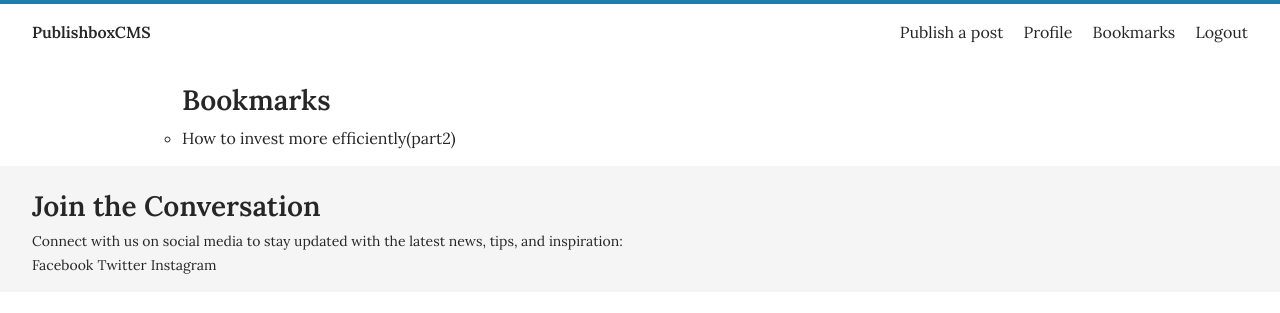
After one commit to Chimereya/djangoCMS, a Django app: page /post/favourites/ in a window 1280 px wide. The commit adds this page. Shown: the top 313 px of the page. Run offline with Django 5.2, Linux system fonts and the light colour scheme; a user stored in the database is signed in; data comes from the database, SQL or seed files in the repository; parts of the project's set-up code (start-up, migrations or seed data) failed here and were passed over; some libraries are stand-ins or nearby versions.

Commit message:
added bookmark functionality

```diff
--- a/main/admin.py
+++ b/main/admin.py
@@ -1,5 +1,5 @@
 from django.contrib import admin
-from .models import Post, Comment, Bookmark
+from .models import Post, Comment
 
 
 @admin.register(Post)
@@ -7,4 +7,3 @@ class PostAdmin(admin.ModelAdmin):
     prepopulated_fields = {'slug': ('title',), }
 
 admin.site.register(Comment)
-admin.site.register(Bookmark)
--- a/main/models.py
+++ b/main/models.py
@@ -26,7 +26,7 @@ class Post(models.Model):
     status = models.IntegerField(choices=STATUS, default=0)
     likes = models.ManyToManyField(User, related_name='liked_posts', blank=True)
     view_count = models.IntegerField(default=0)
-    bookmarks = models.ManyToManyField(User, related_name='favorite_posts')
+    favourite = models.ManyToManyField(User, related_name='favourite', blank=True)
 
 
 
@@ -61,9 +61,3 @@ class Comment(models.Model):
     parent = models.ForeignKey('self', on_delete=models.CASCADE, null=True, blank=True, related_name='replies')
     text = models.TextField()
     created_at = models.DateTimeField(auto_now_add=True)
-
-
-class Bookmark(models.Model):
-    user = models.ForeignKey(User, on_delete=models.CASCADE)
-    post = models.ForeignKey(Post, on_delete=models.CASCADE)
-    created_at = models.DateTimeField(auto_now_add=True)
--- /dev/null
+++ b/main/templates/main/favourite_posts.html
@@ -0,0 +1,20 @@
+{% extends 'base.html' %}
+
+{% block main %}
+
+<main class="container-sm">
+    <h2>Bookmarks</h2>
+
+        <ul>
+            {% for bookmark in favourite_posts %}
+                <li>
+                    <a href="{{ bookmark.get_absolute_url }}">{{ bookmark.title }}</a>
+
+                </li>
+                {% empty %}
+                <p>No bookmarks found.</p>
+            {% endfor %}
+        </ul>
+    </main>
+
+{% endblock %}
--- a/main/urls.py
+++ b/main/urls.py
@@ -13,6 +13,7 @@ urlpatterns = [
     path('delete/<int:pk>/', views.Delete.as_view(), name='delete'),
     path('<str:username>/blog/', views.user_blog_page, name='user_page'),
     path('post/<slug:slug>/like/', views.like_post, name='like_post'),
-    path('post/<slug:slug>/bookmark/', views.bookmark_post, name='bookmark_post'),
-    path('bookmarks/', views.bookmark_list, name='bookmarks'),
+    path('post/<slug:slug>/favourite/', views.favourite_post, name='favourite_post'),
+    path('post/favourites/', views.favourite_post_list, name='favourite_post_list'),
+
     ]
--- a/main/views.py
+++ b/main/views.py
@@ -1,6 +1,6 @@
 from django.shortcuts import render, get_object_or_404, redirect
 from django.utils.translation import gettext as _
-from .models import Post, Comment, Bookmark
+from .models import Post, Comment
 from .forms import CommentForm
 from user.models import Profile
 from django.contrib.auth.models import User
@@ -20,9 +20,9 @@ from django.http import JsonResponse
 from django.views.decorators.http import require_POST
 from django.contrib.auth.decorators import login_required
 from django.contrib.auth.mixins import LoginRequiredMixin
-from django.http import JsonResponse
 from django.views.decorators.http import require_POST
 from .forms import CommentForm
+from django.http import HttpResponseRedirect
 from django.urls import reverse
 
 
@@ -44,12 +44,11 @@ class PostListView(ListView):
 
 
 
-class PostDetailView(LoginRequiredMixin, DetailView):
+class PostDetailView(DetailView):
     model = Post
     template_name = 'main/detail.html'
     context_object_name = 'post'
 
-    # get number of page views
     def get_object(self, queryset=None):
         obj = super().get_object(queryset=queryset)
         obj.increment_view_count()  # Increment view count
@@ -57,7 +56,9 @@ class PostDetailView(LoginRequiredMixin, DetailView):
 
     def get_context_data(self, **kwargs):
         context = super().get_context_data(**kwargs)
+        post = self.get_object()
         context['form'] = CommentForm()
+        context['is_favourite'] = post.favourite.filter(id=self.request.user.id).exists()
         return context
 
     def post(self, request, slug):
@@ -73,6 +74,7 @@ class PostDetailView(LoginRequiredMixin, DetailView):
             comment.parent = parent_comment
             comment.save()
             return redirect('blog:detail', slug=slug)
+
         context = self.get_context_data(post=post, form=form)
         return self.render_to_response(context)
 
@@ -160,15 +162,23 @@ def like_post(request, slug):
         return JsonResponse({'error': _('Invalid request')}, status=400)
 
 
-@login_required
-def bookmark_post(request, slug):
+def favourite_post(request, slug):
     post = get_object_or_404(Post, slug=slug)
-    bookmark, created = Bookmark.objects.get_or_create(user=request.user, post=post)
-    if not created:
-        bookmark.delete()
+    if post.favourite.filter(id=request.user.id).exists():
+        post.favourite.remove(request.user)
+        is_favourite = False
+    else:
+        post.favourite.add(request.user)
+        is_favourite = True
+
+    # Redirect to the post detail page after toggling favorite status
     return redirect('blog:detail', slug=slug)
 
-@login_required
-def bookmark_list(request):
-    bookmarks = Bookmark.objects.filter(user=request.user).order_by('-created_at')
-    return render(request, 'main/bookmark_list.html', {'bookmarks': bookmarks})
+
+def favourite_post_list(request):
+    user = request.user
+    favourite_posts = user.favourite.all()
+    context = {
+        'favourite_posts': favourite_posts,
+    }
+    return render(request, 'main/favourite_posts.html', context)
--- a/templates/base.html
+++ b/templates/base.html
@@ -30,7 +30,7 @@ crossorigin="anonymous"
           {% if user.is_authenticated %}
      {% if request.user == user %}
 <li><a href="{% url 'user:profile' request.user %}">Profile</a></li>
-<li><a href="{% url 'blog:bookmarks' %}">Bookmarks</a></li>
+<li><a href="{% url 'blog:favourite_post_list' %}">Bookmarks</a></li>
 <li><a href="{% url 'user:logout' %}">Logout</a></li>
    {% endif %}
 {% else %}
```
Also changed, not shown: main/templates/main/bookmark_list.html (deleted, +0 -17 lines), main/templates/main/detail.html (+6 -4 lines), db.sqlite3, main/migrations/0024_remove_post_bookmarks_post_favourite_delete_bookmark.py (added).
